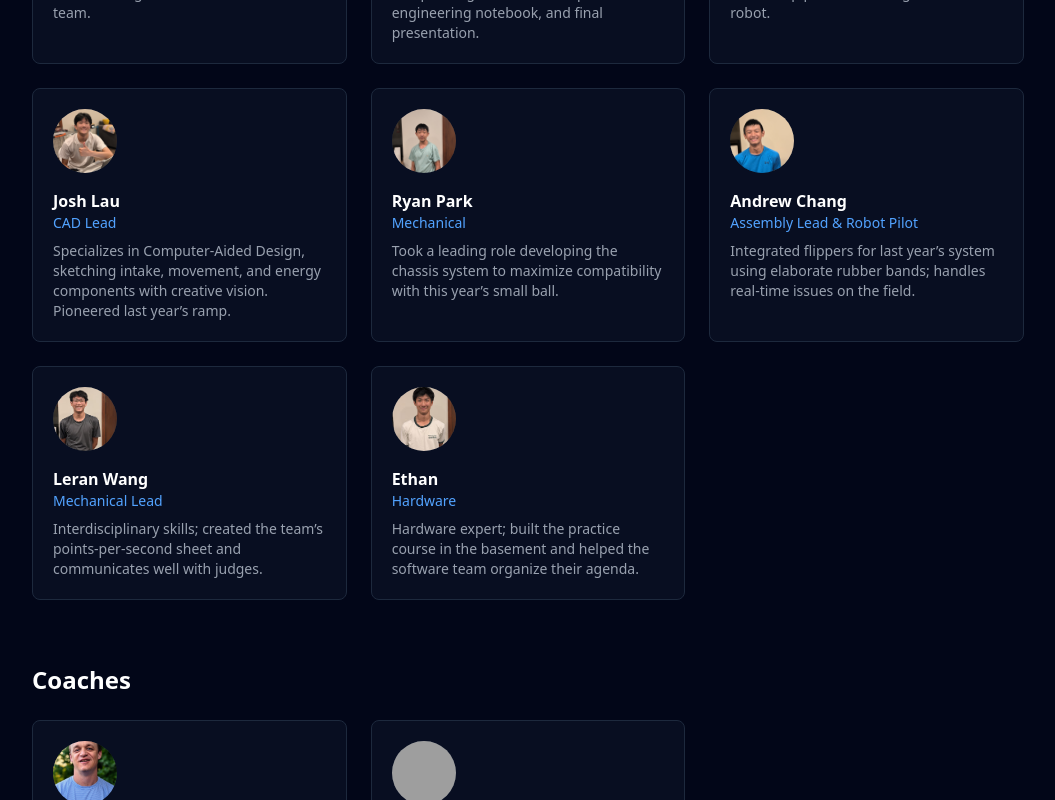
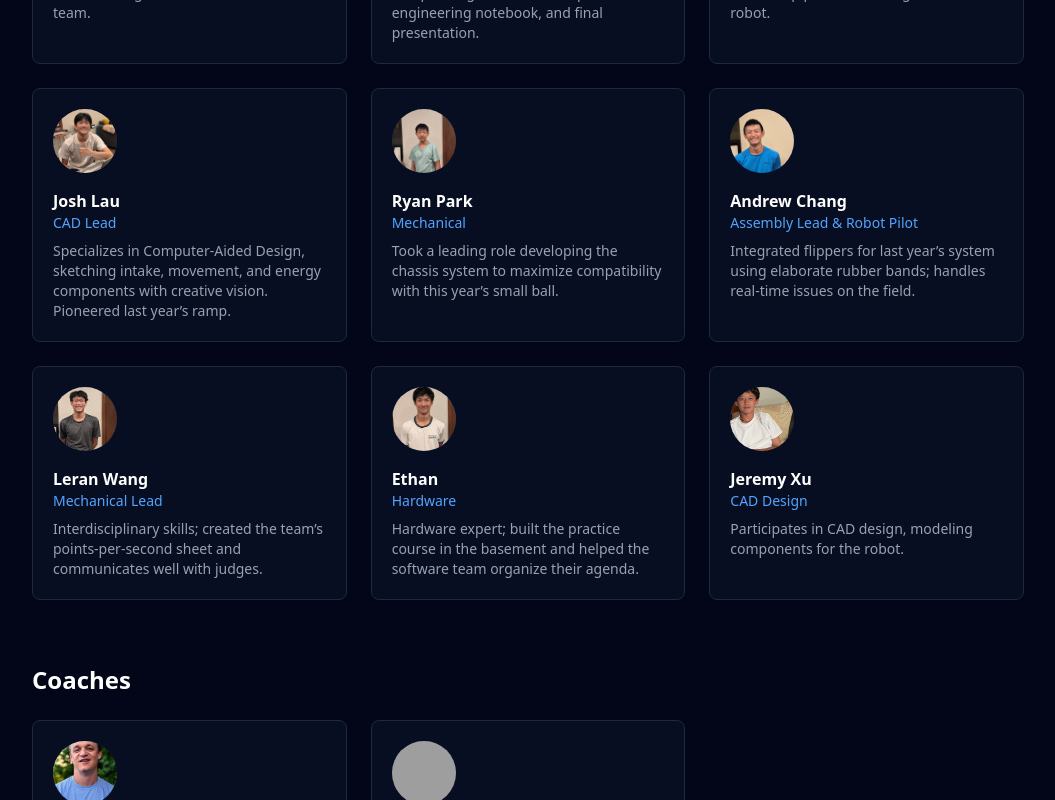
Before and after one commit to AutomatedAndroids/ftc_website_26_27, a React (Vite) app: page /team in a window 1280 px wide. Shown: the part 455-1255 px from the top of the page, without its empty margins (112-1167 px from the left). Built offline with nearby package versions, Linux system fonts and the light colour scheme; grey boxes are pictures that could not be loaded.

Commit message:
Add Jeremy Xu to the team roster (CAD Design)
Co-Authored-By: Claude Sonnet 5 <noreply@anthropic.com>
Claude-Session: https://claude.ai/code/session_01JYgmwo7VgZ67FWKSJhLwdL

```diff
--- a/src/pages/Team.jsx
+++ b/src/pages/Team.jsx
@@ -48,6 +48,12 @@ const members = [
     role: 'Hardware',
     bio: 'Hardware expert; built the practice course in the basement and helped the software team organize their agenda.',
     photo: '/team/ethan.jpg',
+  },
+  {
+    name: 'Jeremy Xu',
+    role: 'CAD Design',
+    bio: 'Participates in CAD design, modeling components for the robot.',
+    photo: '/team/jeremy-xu.jpg',
   },
 ]
 
```
Also changed, not shown: public/team/jeremy-xu.jpg (added).
